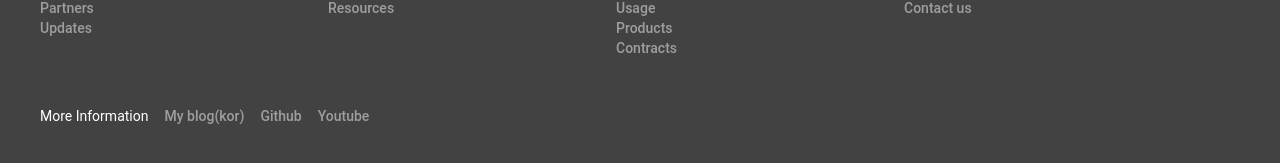
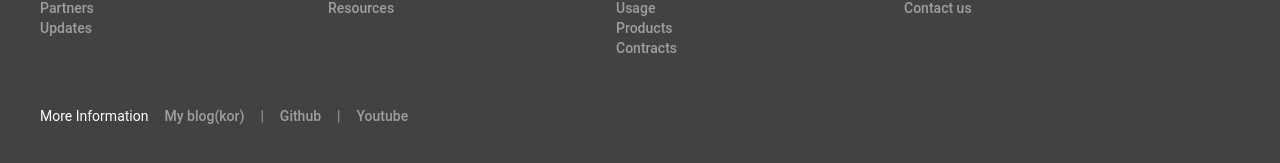
Before and after one commit to YeoSJ116/YeoSJ116.github.io, a Jekyll site: the page built from index.html, in a window 1280 px wide. Shown: the part 1518-1681 px from the top of the page. Built offline with Jekyll 4.4.1, drawn with Linux system fonts in a browser that asks for light colours; nearby versions of some CDN libraries; the list of posts is cut into pages by our own code.

Commit message:
Update footer.html

```diff
--- a/_includes/footer.html
+++ b/_includes/footer.html
@@ -46,7 +46,9 @@
     </div>
     <ul class="mdl-mega-footer--link-list">
       <li><a href="https://blog.naver.com/yeosj116">My blog(kor)</a></li>
+      <li> | </li>
       <li><a href="https://github.com/YeoSJ116">Github</a></li>
+      <li> | </li>
       <li><a href="https://www.youtube.com/channel/UCUgrvzrw-JA-uz-5PDX3EZw?view_as=subscriber">Youtube</a></li>
     </ul>
   </div>
```
